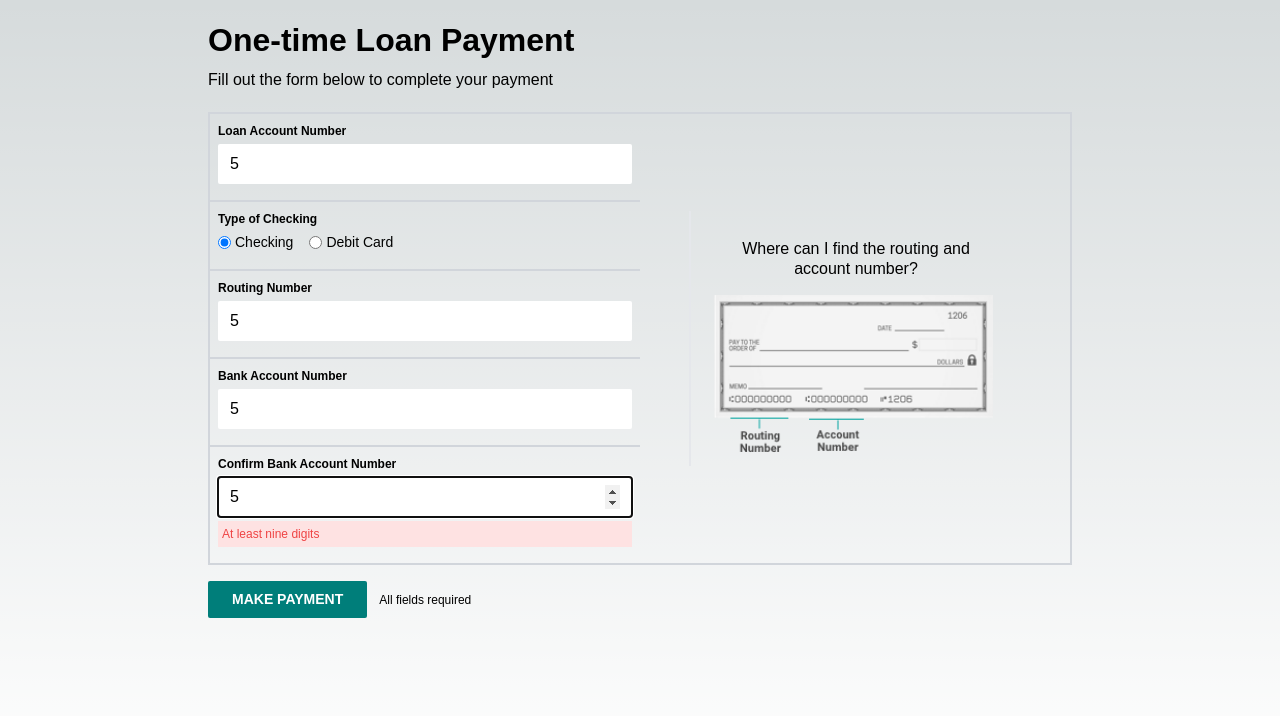
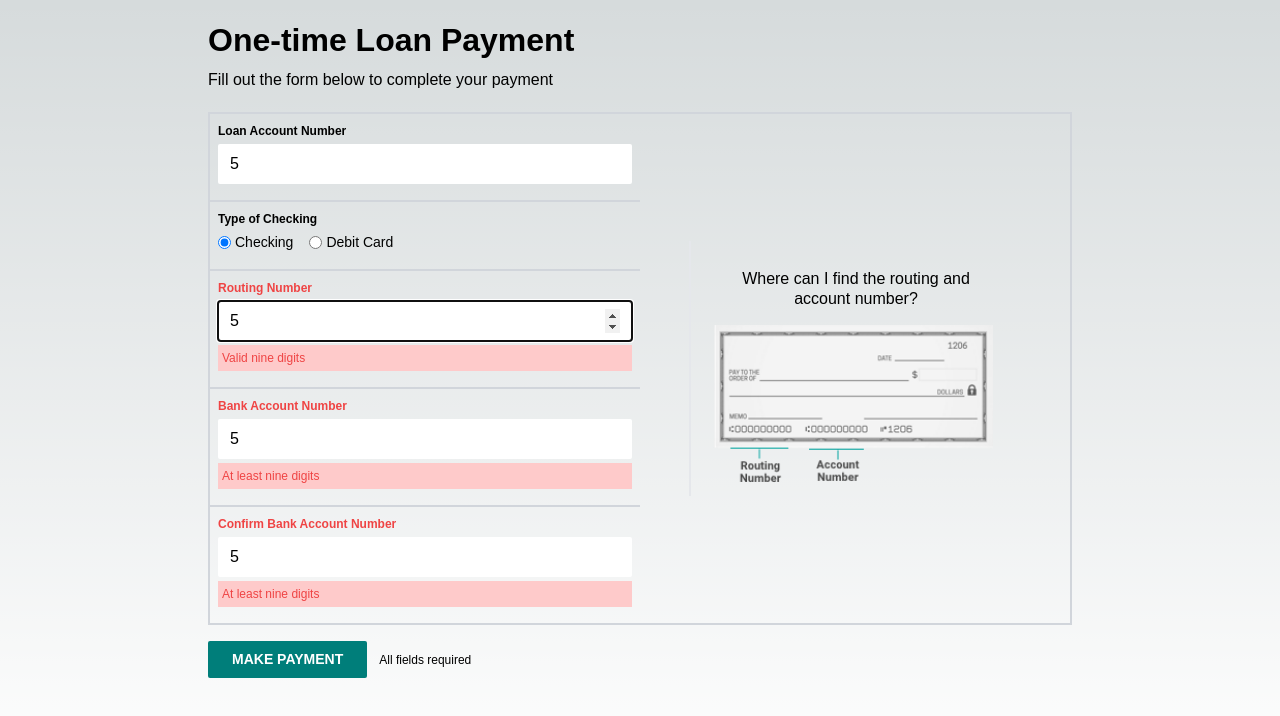
Before and after one commit to anhcaoh/payment, a Next.js app: page / in a window 1280 px wide. Both pictures are taken after typing "5", "5", "5", "5" into the empty fields and a click on the button "MAKE PAYMENT". Shown: the top 716 px of the page. Built offline with nearby package versions, Linux system fonts and the light colour scheme.

Commit message:
chore: :safety_vest: invalid highlighted red on label; added more schema validations for fields

```diff
--- a/src/app/components/Input/index.tsx
+++ b/src/app/components/Input/index.tsx
@@ -31,7 +31,15 @@ const Input = ({
   return (
     <div className={["flex flex-col gap-1", className].join(" ").trim()}>
       {label && (
-        <label htmlFor={id} className="text-label font-bold">
+        <label
+          htmlFor={id}
+          className={[
+            "text-label font-bold",
+            (errors && errors[name!] && "text-red-500") || "",
+          ]
+            .join(" ")
+            .trim()}
+        >
           {label}
         </label>
       )}
@@ -75,7 +83,7 @@ const Input = ({
         null}
 
       {errors && errors[name!] && (
-        <label className="text-label bg-red-100 p-1 text-red-500">
+        <label className="text-label bg-red-200 p-1 text-red-500">
           {errors[name!]?.message as string}
         </label>
       )}
--- a/src/app/components/Radio/index.tsx
+++ b/src/app/components/Radio/index.tsx
@@ -22,7 +22,15 @@ const Radio = ({
   return (
     <div className={["flex flex-col gap-1", className].join(" ").trim()}>
       {label && (
-        <label htmlFor={values[0].name} className="text-label font-bold">
+        <label
+          htmlFor={values[0].name}
+          className={[
+            "text-label font-bold",
+            (errors && errors[name!] && "text-red-500") || "",
+          ]
+            .join(" ")
+            .trim()}
+        >
           {label}
         </label>
       )}
@@ -43,7 +51,7 @@ const Radio = ({
                 </label>
               )}
               {errors && errors[name!]?.message && (
-                <label className="text-label bg-red-100 p-1 text-red-500">
+                <label className="text-label bg-red-200 p-1 text-red-500">
                   {errors[name!]?.message as string}
                 </label>
               )}
--- a/src/app/features/OneTimePayment/configs/fields.json
+++ b/src/app/features/OneTimePayment/configs/fields.json
@@ -28,7 +28,15 @@
     "minLength": 9,
     "maxLength": 9,
     "schema": {
-      "required": "Routing Number is required"
+      "required": "Routing Number is required",
+      "minLength": {
+        "value": 9,
+        "message": "Valid nine digits"
+      },
+      "maxLength": {
+        "value": 9,
+        "message": "Valid nine digits"
+      }
     },
     "hidden": "typeOfChecking:debitCard"
   },
@@ -41,7 +49,15 @@
     "minLength": 9,
     "maxLength": 12,
     "schema": {
-      "required": "Bank Account Number is required"
+      "required": "Bank Account Number is required",
+      "minLength": {
+        "value": 9,
+        "message": "At least nine digits"
+      },
+      "maxLength": {
+        "value": 12,
+        "message": "No more than 12 digits"
+      }
     },
     "hidden": "typeOfChecking:debitCard"
   },
```
